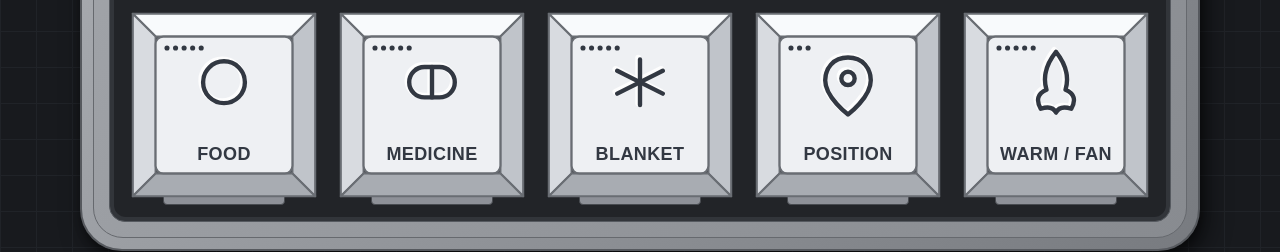
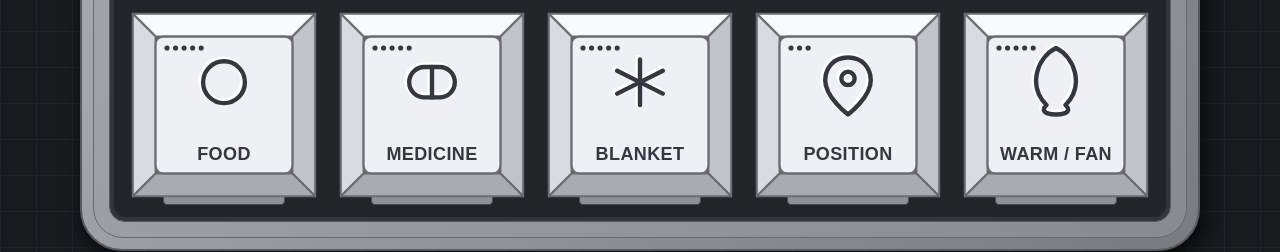
Before and after one commit to arcadence-jj/arc-vocaltouch-sim, a plain HTML site: page tablet/index.html in a window 1280 px wide. Shown: the part 437-689 px from the top of the page. Drawn offline with Linux system fonts and the light colour scheme; some packages are replaced by stand-ins of ours; a script that the page names is missing.

Commit message:
Minor fixes

```diff
--- a/tablet/index.html
+++ b/tablet/index.html
@@ -473,7 +473,7 @@
                 case 3: // Location Pin
                     return `<path d="M 50 25 C 42 25, 38 31, 38 37 C 38 46, 50 55, 50 55 C 50 55, 62 46, 62 37 C 62 31, 58 25, 50 25 Z" /><circle cx="50" cy="36" r="3.5" />`;
                 case 7: // Flame
-                    return `<path d="M 50 22 Q 58 32, 55 42 Q 62 45, 58 52 Q 52 50, 50 54 Q 48 50, 42 52 Q 38 45, 45 42 Q 42 32, 50 22 Z" />`;
+                    return `<path d="M 50 20 C 60 25, 65 40, 55 50 C 60 55, 50 55, 50 55 C 50 55, 40 55, 45 50 C 35 40, 40 25, 50 20 Z" />`;
                 default:
                     return '';
             }
```
